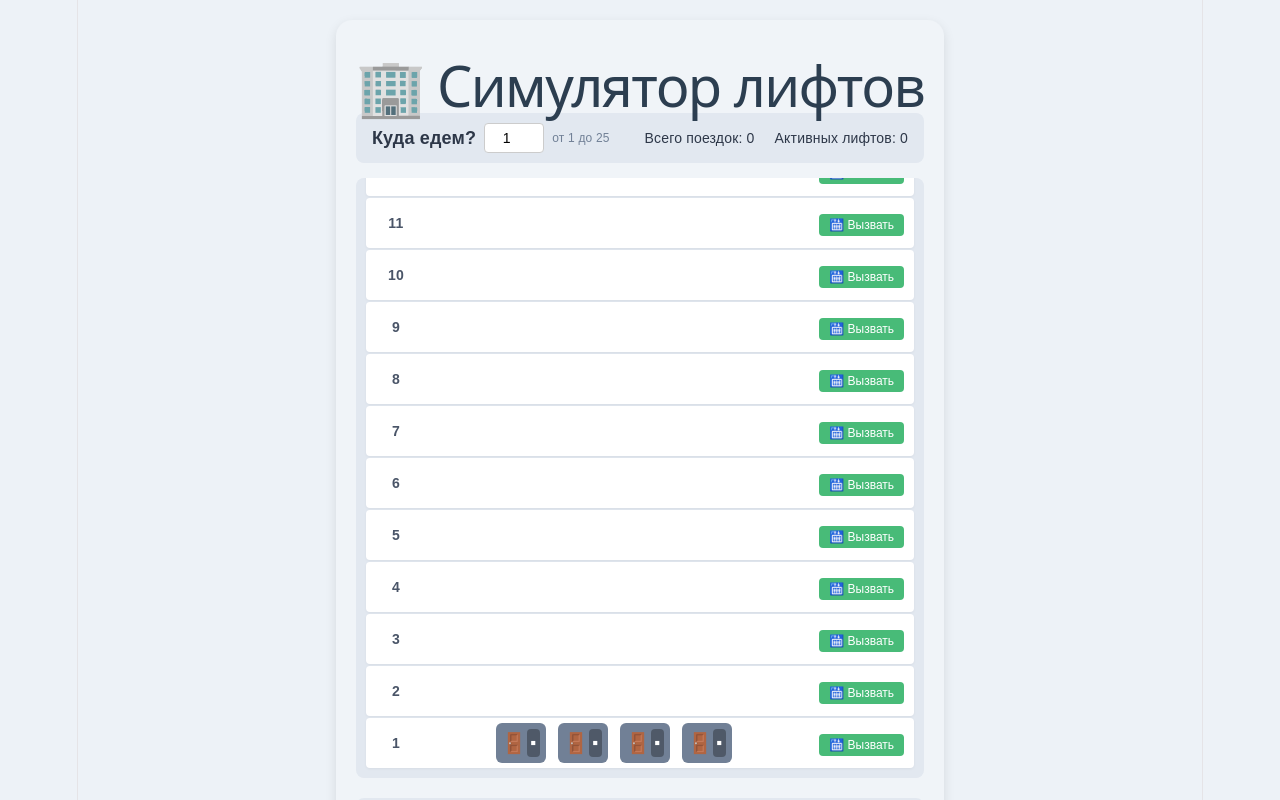
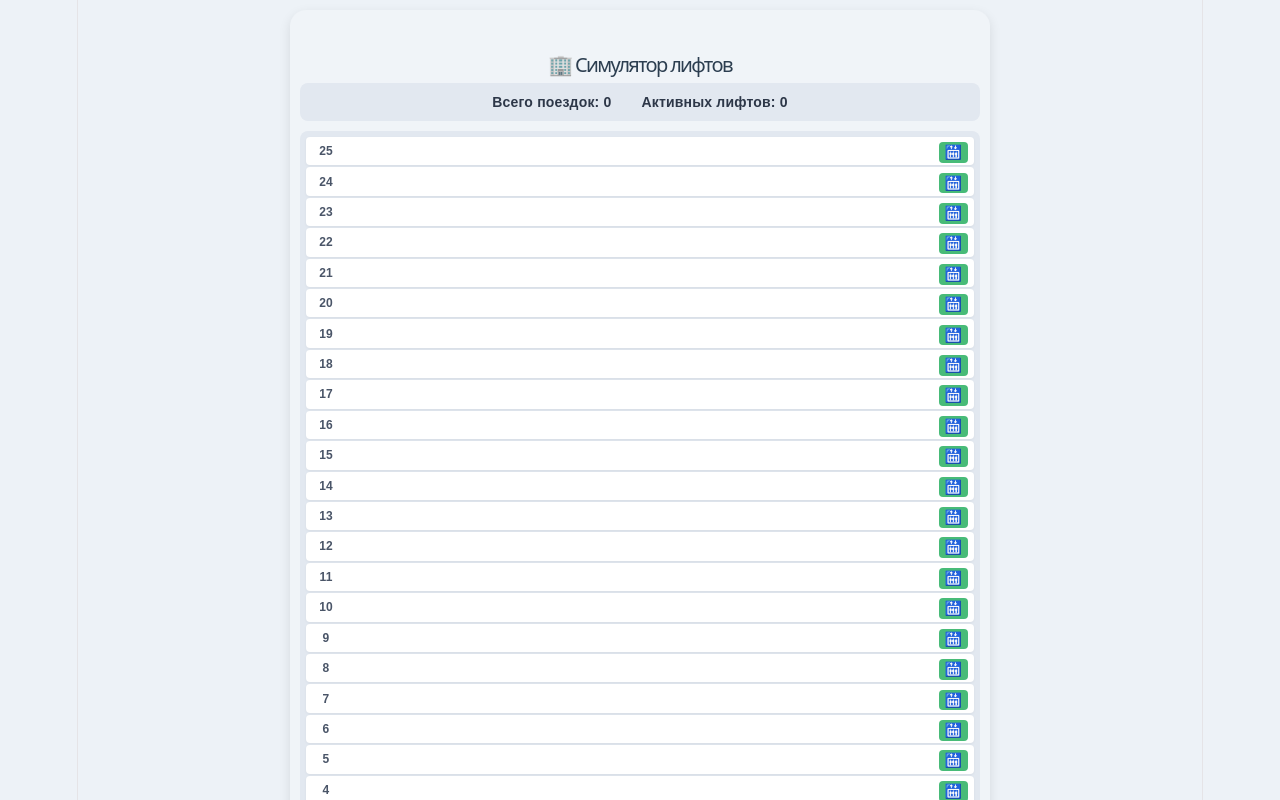
Before and after one commit to kalikrit/elevator-simulator, a Vue app: page / in a window 1280 px wide. Shown: the top 800 px of the page. Built offline with nearby package versions, Linux system fonts and the light colour scheme.

Commit message:
feat: optimize layout, remove destination input, add dynamic floor height, improve visual feedback

```diff
--- a/src/components/ElevatorSimulator.vue
+++ b/src/components/ElevatorSimulator.vue
@@ -2,25 +2,10 @@
   <div class="building">
     <h1>🏢 Симулятор лифтов</h1>
 
-    <!-- Верхняя панель с управлением -->
-    <div class="controls">
-      <div class="control-group">
-        <label for="destination">Куда едем?</label>
-        <input
-          id="destination"
-          type="number"
-          v-model.number="destinationTo"
-          :min="1"
-          :max="FLOORS"
-          placeholder="Этаж"
-          class="dest-input"
-        />
-        <span class="hint">от 1 до {{ FLOORS }}</span>
-      </div>
-      <div class="stats">
-        <span>Всего поездок: {{ trips.length }}</span>
-        <span>Активных лифтов: {{ activeElevatorsCount }}</span>
-      </div>
+    <!-- Верхняя панель со статистикой -->
+    <div class="stats-bar">
+      <span>Всего поездок: {{ trips.length }}</span>
+      <span>Активных лифтов: {{ activeElevatorsCount }}</span>
     </div>
 
     <!-- Этажи -->
@@ -49,15 +34,14 @@
           </div>
         </div>
 
-        <!-- Кнопка вызова с указанием назначения -->
+        <!-- Кнопка вызова -->
         <div class="call-button">
           <button
             @click="handleCall(floor)"
             class="btn-call"
             :class="{ active: isCallActive(floor) }"
-            :disabled="!isValidDestination"
           >
-            🛗 Вызвать
+            🛗
           </button>
         </div>
       </div>
@@ -91,30 +75,21 @@ import type { Elevator } from '../types/elevator';
 const { elevators, trips, requestTrip } = useElevatorSystem();
 
 const FLOORS = 25;
-const floorHeight = 60;
+const floorHeight = 30; // уменьшили высоту этажа
 
 const floors = computed(() => Array.from({ length: FLOORS }, (_, i) => i));
 
-const destinationTo = ref<number>(1); // по умолчанию 1-й этаж
-
-// Проверка валидности введённого этажа
-const isValidDestination = computed(() => {
-  return destinationTo.value >= 1 && destinationTo.value <= FLOORS;
-});
-
-// Лифты на конкретном этаже (с округлением)
+// Лифты на этаже
 const elevatorsOnFloor = (floor: number) => {
   return elevators.filter(
     (e) => Math.round(e.currentFloor) === floor
   );
 };
 
-// Количество движущихся лифтов
 const activeElevatorsCount = computed(() =>
   elevators.filter(e => e.isMoving).length
 );
 
-// Статус лифта для отображения на иконке
 const getElevatorStatus = (elevator: Elevator): string => {
   if (!elevator.isMoving) return '⏹';
   if (elevator.targetFloor !== null) {
@@ -123,24 +98,20 @@ const getElevatorStatus = (elevator: Elevator): string => {
   return '⏳';
 };
 
-// === Активные вызовы для подсветки кнопок ===
+// Активные вызовы для подсветки кнопок
 const activeCalls = ref<Map<number, boolean>>(new Map());
 
+// Обработчик вызова (всегда на первый этаж)
 const handleCall = (fromFloor: number) => {
-  if (!isValidDestination.value) return;
-  const toFloor = destinationTo.value - 1; // переводим в 0-индексацию
+  const toFloor = 0; // всегда первый этаж
   if (fromFloor === toFloor) {
-    alert('Начальный и конечный этажи совпадают!');
+    alert('Вы уже на первом этаже!');
     return;
   }
 
-  // Добавляем в активные вызовы (для подсветки)
   activeCalls.value.set(fromFloor, true);
-
-  // Вызываем лифт с указанием назначения
   requestTrip(fromFloor, toFloor);
 
-  // Снимаем подсветку через 10 секунд (можно доработать, чтобы снималась после прибытия)
   setTimeout(() => {
     activeCalls.value.delete(fromFloor);
   }, 10000);
@@ -153,66 +124,33 @@ const isCallActive = (floor: number) => {
 
 <style scoped lang="scss">
 .building {
-  max-width: 800px;
-  margin: 20px auto;
-  padding: 20px;
+  max-width: 700px;
+  margin: 10px auto;
+  padding: 10px;
   background: #f0f4f8;
   border-radius: 16px;
   box-shadow: 0 4px 12px rgba(0, 0, 0, 0.1);
+  width: 100%;
+  box-sizing: border-box;
 
   h1 {
     text-align: center;
-    margin-bottom: 15px;
+    margin-bottom: 5px;
     color: #2c3e50;
+    font-size: 20px;
   }
 
-  .controls {
+  .stats-bar {
     display: flex;
-    justify-content: space-between;
-    align-items: center;
+    justify-content: center;
+    gap: 30px;
+    margin-bottom: 10px;
     background: #e2e8f0;
-    padding: 10px 16px;
+    padding: 6px 12px;
     border-radius: 8px;
-    margin-bottom: 15px;
-    flex-wrap: wrap;
-    gap: 10px;
-
-    .control-group {
-      display: flex;
-      align-items: center;
-      gap: 8px;
-
-      label {
-        font-weight: 600;
-        color: #2d3748;
-      }
-
-      .dest-input {
-        width: 60px;
-        padding: 6px 8px;
-        border: 1px solid #ccc;
-        border-radius: 4px;
-        font-size: 14px;
-        text-align: center;
-        outline: none;
-        &:focus {
-          border-color: #4299e1;
-        }
-      }
-
-      .hint {
-        font-size: 12px;
-        color: #718096;
-      }
-    }
-
-    .stats {
-      display: flex;
-      gap: 20px;
-      font-size: 14px;
-      font-weight: 500;
-      color: #2d3748;
-    }
+    font-size: 14px;
+    font-weight: 600;
+    color: #2d3748;
   }
 
   .floors {
@@ -220,78 +158,82 @@ const isCallActive = (floor: number) => {
     flex-direction: column-reverse;
     gap: 2px;
     background: #e2e8f0;
-    padding: 10px;
+    padding: 6px;
     border-radius: 8px;
-    max-height: 600px;
-    overflow-y: auto;
+    max-height: calc(25 * 30px + 20px); // 25 этажей * 30px + отступы
+    overflow: hidden; // убрали прокрутку
   }
 
   .floor {
     display: flex;
     align-items: center;
     background: white;
-    padding: 0 10px;
+    padding: 0 6px;
     border-radius: 4px;
     box-shadow: 0 1px 3px rgba(0, 0, 0, 0.05);
     transition: background 0.2s;
-    min-height: 50px;
+    min-height: 28px;
+    height: 28px; // фиксированная высота для компактности
+    width: 100%; // чтобы не дергалось
+    box-sizing: border-box;
 
     &:hover {
       background: #f7fafc;
     }
 
     .floor-number {
-      width: 40px;
+      width: 28px;
       font-weight: bold;
       color: #4a5568;
-      font-size: 14px;
+      font-size: 12px;
+      flex-shrink: 0;
     }
 
     .elevator-shaft {
       flex: 1;
       display: flex;
-      gap: 12px;
+      gap: 8px;
       justify-content: center;
-      padding: 4px 0;
-      min-height: 40px;
+      padding: 2px 0;
+      min-height: 26px;
     }
 
     .elevator {
-      width: 50px;
-      height: 40px;
+      width: 36px;
+      height: 26px;
       background: #718096;
-      border-radius: 6px;
+      border-radius: 4px;
       display: flex;
       align-items: center;
       justify-content: space-around;
-      padding: 0 6px;
+      padding: 0 4px;
       transition: background 0.3s, transform 0.2s;
       position: relative;
 
       .elevator-icon {
-        font-size: 20px;
+        font-size: 14px;
         line-height: 1;
       }
 
       .elevator-status {
-        font-size: 10px;
+        font-size: 8px;
         color: white;
         background: rgba(0,0,0,0.3);
-        padding: 1px 4px;
-        border-radius: 4px;
+        padding: 1px 3px;
+        border-radius: 3px;
         white-space: nowrap;
       }
 
       &.elevator-moving {
         background: #4299e1;
-        box-shadow: 0 0 8px rgba(66, 153, 225, 0.5);
+        box-shadow: 0 0 6px rgba(66, 153, 225, 0.5);
       }
 
       &.elevator-up {
         background: #48bb78;
         .elevator-icon::after {
           content: ' ▲';
-          font-size: 10px;
+          font-size: 8px;
         }
       }
 
@@ -299,29 +241,32 @@ const isCallActive = (floor: number) => {
         background: #ed8936;
         .elevator-icon::after {
           content: ' ▼';
-          font-size: 10px;
+          font-size: 8px;
         }
       }
     }
 
     .call-button {
-      margin-left: 8px;
+      margin-left: 4px;
+      flex-shrink: 0;
       .btn-call {
         border: none;
         background: #48bb78;
         color: white;
-        padding: 4px 10px;
+        padding: 2px 6px;
         border-radius: 4px;
-        font-size: 12px;
+        font-size: 14px;
         cursor: pointer;
         transition: background 0.2s, transform 0.1s;
-        white-space: nowrap;
+        line-height: 1.2;
+        min-width: 28px;
+        text-align: center;
 
         &:hover:not(:disabled) {
           background: #38a169;
         }
         &:active:not(:disabled) {
-          transform: scale(0.95);
+          transform: scale(0.9);
         }
         &:disabled {
           background: #a0aec0;
@@ -330,29 +275,29 @@ const isCallActive = (floor: number) => {
         }
         &.active {
           background: #f6ad55;
-          box-shadow: 0 0 12px #f6ad55;
+          box-shadow: 0 0 8px #f6ad55;
         }
       }
     }
   }
 
   .elevator-status-list {
-    margin-top: 20px;
+    margin-top: 10px;
     display: grid;
     grid-template-columns: 1fr 1fr;
-    gap: 8px;
+    gap: 4px;
     background: #e2e8f0;
-    padding: 10px;
+    padding: 6px;
     border-radius: 8px;
 
     .elevator-status-item {
       background: white;
-      padding: 6px 12px;
-      border-radius: 6px;
+      padding: 4px 8px;
+      border-radius: 4px;
       display: flex;
       align-items: center;
-      gap: 8px;
-      font-size: 13px;
+      gap: 6px;
+      font-size: 11px;
       flex-wrap: wrap;
 
       .elevator-id {
@@ -363,15 +308,15 @@ const isCallActive = (floor: number) => {
         color: #4a5568;
       }
       .elevator-direction {
-        font-size: 16px;
+        font-size: 14px;
       }
       .elevator-queue {
         color: #718096;
-        font-size: 12px;
+        font-size: 10px;
         white-space: nowrap;
         overflow: hidden;
         text-overflow: ellipsis;
-        max-width: 150px;
+        max-width: 120px;
       }
     }
   }
```
